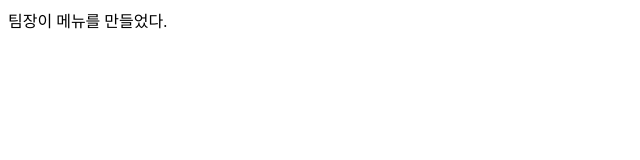
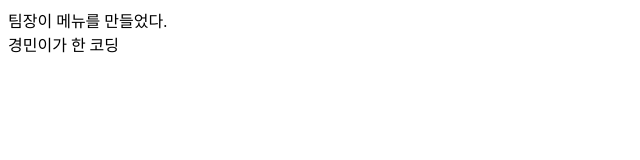
Before and after one commit to skangin/JAVA1, a plain HTML site: page index.html in a window 1280 px wide. Shown: the whole page, without its empty margins (0-640 px from the left). Drawn offline with Linux system fonts and the light colour scheme.

Commit message:
경민코딩

```diff
--- a/index.html
+++ b/index.html
@@ -8,5 +8,8 @@
 	<header>
 		팀장이 메뉴를 만들었다.
 	</header>
+	<section>
+		경민이가 한 코딩
+	</section>
 </body>
 </html>
```
